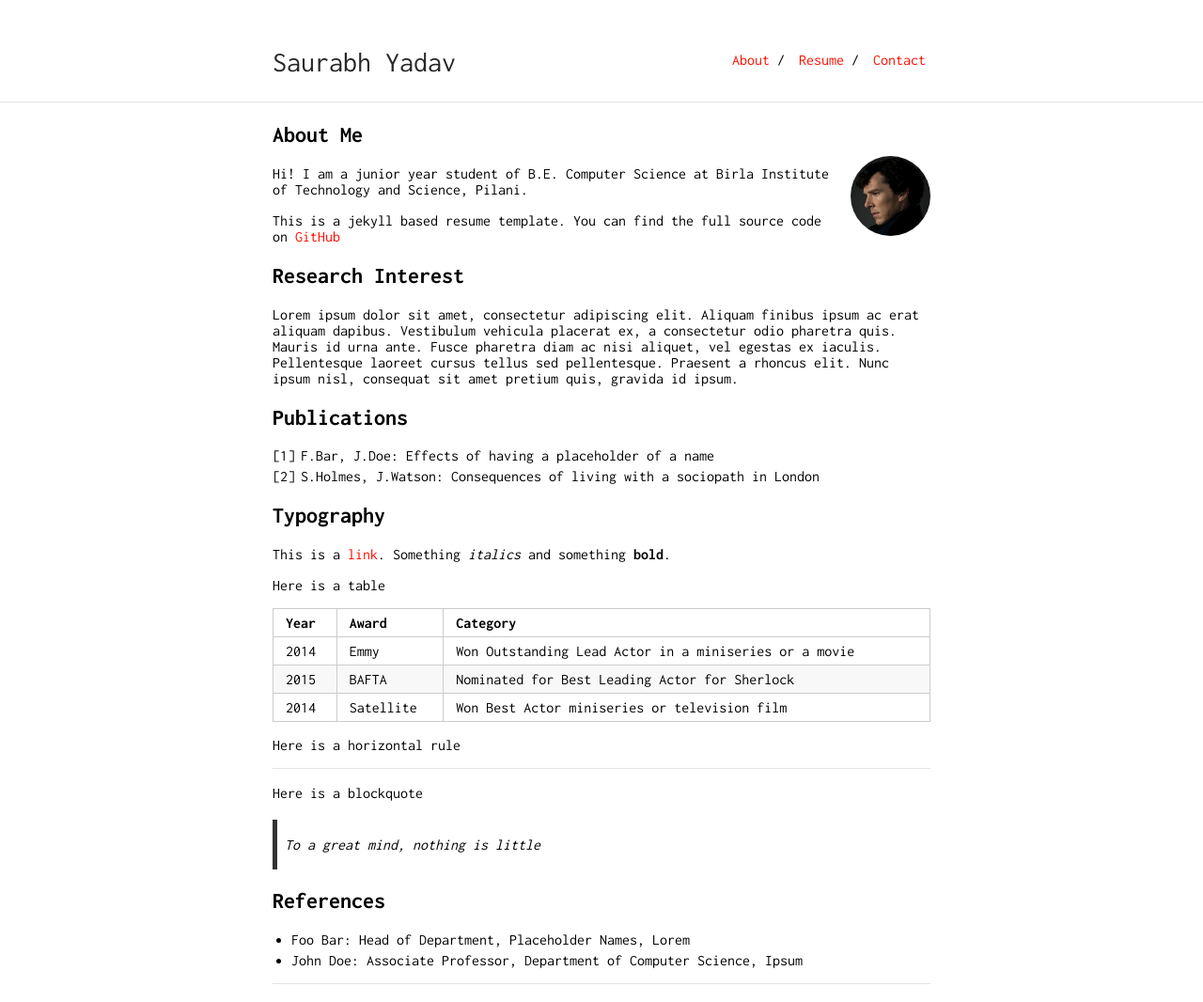
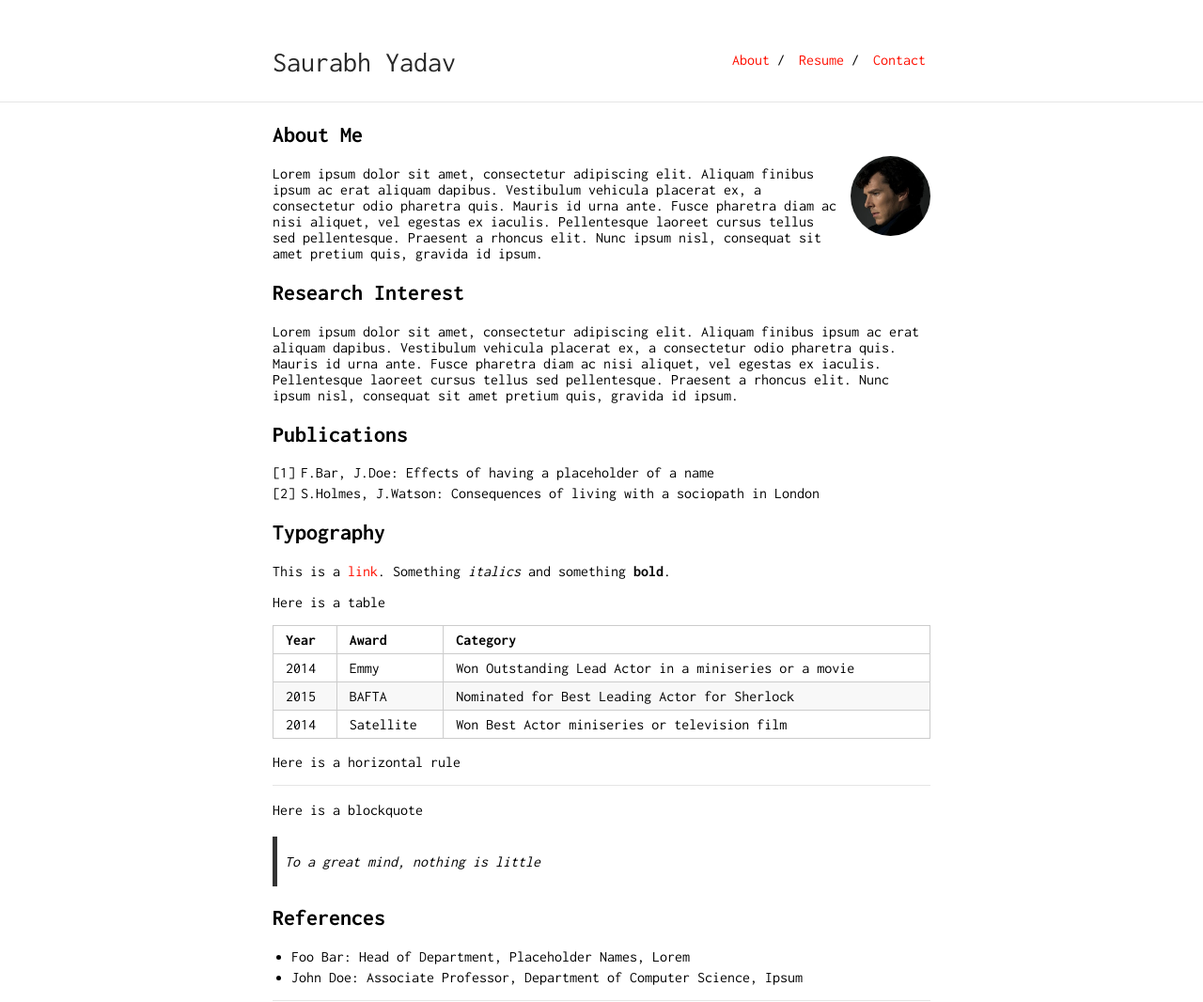
Before and after one commit to Saurabh919yadav/saurabh919yadav.github.io, a Jekyll site: the page built from index.md, in a window 1280 px wide. Shown: the whole page at 94% size. Built offline with Jekyll 4.4.1, drawn with Linux system fonts in a browser that asks for light colours; our own code applies the rules of GitHub Pages for plain Markdown files.

Commit message:
update index.md

```diff
--- a/index.md
+++ b/index.md
@@ -6,10 +6,7 @@ layout: default
 
 <img class="profile-picture" src="sherlock.jpg">
 
-Hi! I am a junior year student of B.E. Computer Science at Birla Institute of Technology and Science, Pilani.
-
-This is a jekyll based resume template. You can find the full source code on [GitHub](https://github.com/bk2dcradle/researcher)
-
+Lorem ipsum dolor sit amet, consectetur adipiscing elit. Aliquam finibus ipsum ac erat aliquam dapibus. Vestibulum vehicula placerat ex, a consectetur odio pharetra quis. Mauris id urna ante. Fusce pharetra diam ac nisi aliquet, vel egestas ex iaculis. Pellentesque laoreet cursus tellus sed pellentesque. Praesent a rhoncus elit. Nunc ipsum nisl, consequat sit amet pretium quis, gravida id ipsum.
 ## Research Interest
 
 Lorem ipsum dolor sit amet, consectetur adipiscing elit. Aliquam finibus ipsum ac erat aliquam dapibus. Vestibulum vehicula placerat ex, a consectetur odio pharetra quis. Mauris id urna ante. Fusce pharetra diam ac nisi aliquet, vel egestas ex iaculis. Pellentesque laoreet cursus tellus sed pellentesque. Praesent a rhoncus elit. Nunc ipsum nisl, consequat sit amet pretium quis, gravida id ipsum.
```
